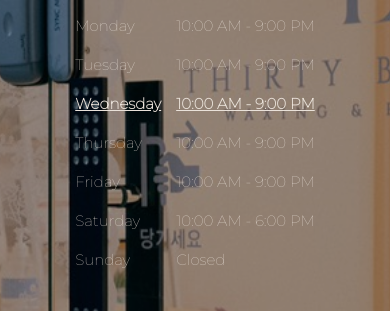
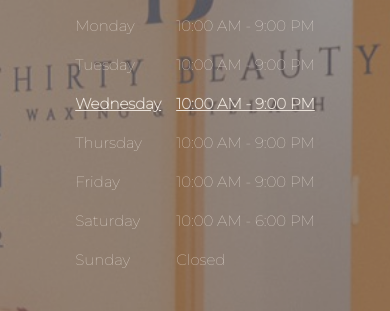
Before and after one commit to tdj182/thirty-beauty, a website: page index.html in a window 390 px wide. Shown: the part 162-473 px from the top of the page. Drawn offline with nearby package versions, Linux system fonts and the light colour scheme.

Commit message:
background adjusments

```diff
--- a/sass/_base.scss
+++ b/sass/_base.scss
@@ -63,4 +63,8 @@
   background-repeat: no-repeat;
   background-position: center;
   min-height: 100vh;
+
+  @media only screen and (max-width: 700px){
+    background-position: 70% 50%;
+  }
 }
--- a/sass/_components.scss
+++ b/sass/_components.scss
@@ -105,7 +105,6 @@
 // HOURS
 .hours {
   margin: 1rem;
-  // background-color: var(--section-background-color);
   border-radius: 5px;
 }
 
@@ -128,7 +127,6 @@
   margin-top: 1rem;
   font-size: 1.5rem;
   border-radius: 5px;
-  // background-color: var(--section-background-color);
   color: var(--color-primary-light);
   text-align: center;
 
@@ -147,7 +145,6 @@
   margin-top: 1rem;
   font-size: 1.5rem;
   border-radius: 5px;
-  // background-color: var(--section-background-color);
   color: var(--color-primary-light);
   text-align: center;
 
```
Also changed, not shown: css/style.css.
